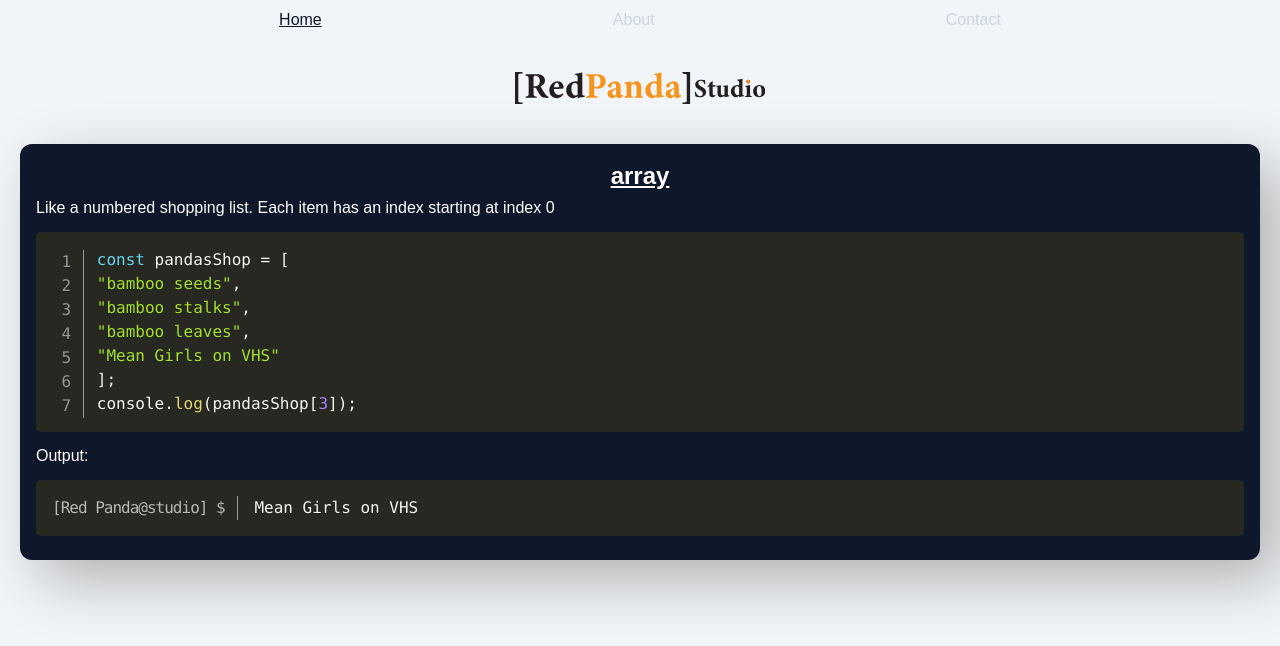
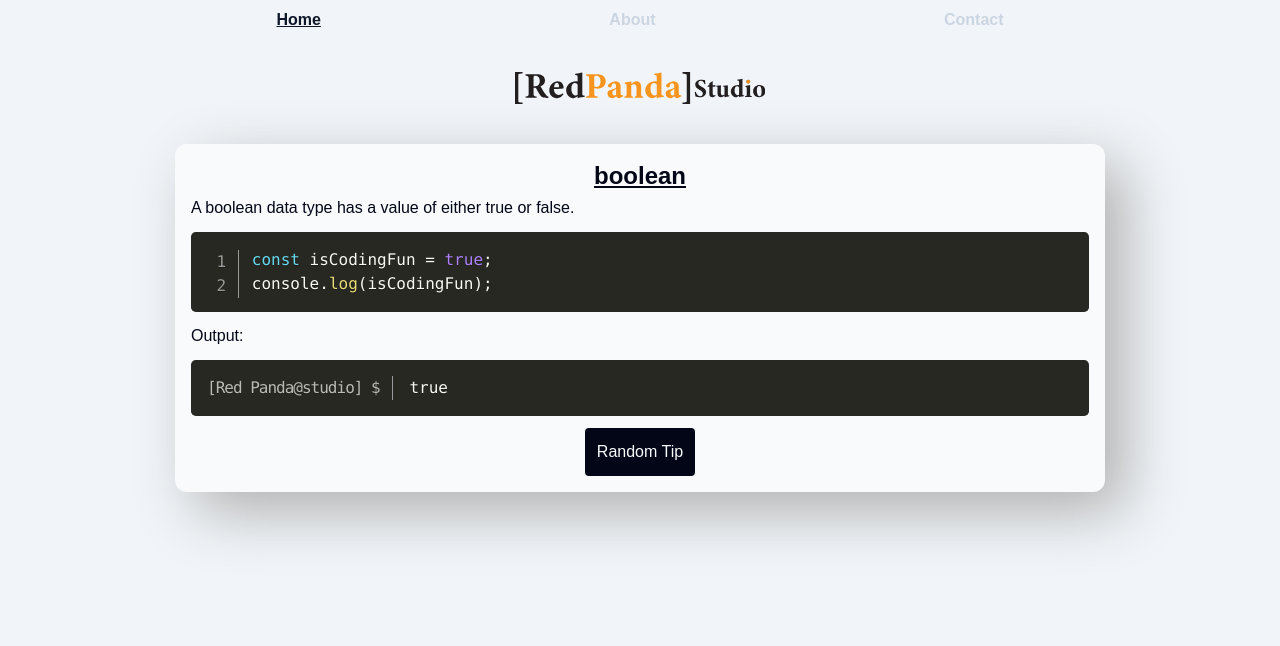
Before and after one commit to TimothyRedPanda/red-panda-portfolio, a Next.js app: page / in a window 1280 px wide. Shown: the top 646 px of the page. Built offline with nearby package versions, Linux system fonts and the light colour scheme; a web font is replaced by a local one.

Commit message:
Added a button to randomise the tip for users - so it is not just on refresh

```diff
--- a/src/app/components/Navbar.tsx
+++ b/src/app/components/Navbar.tsx
@@ -30,7 +30,7 @@ export default function Navbar() {
 	return (
 		<nav
 			id="header"
-			className="flex h-fit w-full flex-col gap-5 justify-evenly p-2 text-center md:flex-row place-content-center"
+			className="flex h-fit w-full font-bold flex-col gap-5 justify-evenly p-2 text-center md:flex-row place-content-center"
 		>
 			{aTags}
 		</nav>
--- a/src/app/components/QuestionsLogic.tsx
+++ b/src/app/components/QuestionsLogic.tsx
@@ -1,34 +1,42 @@
+"use client";
 import questions from "../data/questions";
 import PrismLoader from "./PrismLoader";
+import { useState } from "react";
 
-function getRandomQuestion() {
-	return questions[Math.floor(Math.random() * questions.length)];
-}
+export default function Questions(props: { numb: number }) {
+	const alternateClass = (index: number) =>
+		questions.length === 1
+			? "bg-blue-400"
+			: index % 2 === 0
+				? "bg-blue-400 lg:translate-x-1/2 translate-x-0"
+				: "bg-amber-500 lg:translate-x-[-50%] translate-x-0";
 
-export default function Questions() {
-	const question = getRandomQuestion();
+	const [index, setIndex] = useState(props.numb);
 
-	if (!question) {
-		return <h2>Coming Soon</h2>;
+	if (questions[index] === undefined) {
+		return (
+			<h1 className="place-self-center text-3xl">
+				Welcome (Refresh for random tip)
+			</h1>
+		);
 	}
 
-	const { title, description, example, output } = question;
-
-	return (
+	const { title, description, example, output } = questions[index];
+	return questions.length > 0 ? (
 		<section
-			className="flex flex-col gap-1 p-4 rounded-xl shadow-questionShadow w-full text-white bg-slate-900"
+			className="flex flex-col text-1xl gap-1 p-4 rounded-xl shadow-questionShadow w-full md:w-3/4 place-self-center text-slate-950 bg-slate-50"
 			key={title}
 		>
 			<h2 className="text-center underline font-bold text-2xl">{title}</h2>
 			<p>{description}</p>
-			<pre className="code line-numbers bg-slate-900 text-slate-50 p-2 text-xs md:text-base rounded-md">
+			<pre className="code line-numbers p-2 text-xs md:text-base rounded-md">
 				<code className="language-js">{example}</code>
 			</pre>
 			<p className={output ? "" : "hidden"}>Output:</p>
 			<pre
 				className={
 					output
-						? "command-line language-command-line bg-slate-900 text-slate-50 p-2 text-xs md:text-base rounded-md"
+						? "command-line language-command-line p-2 text-xs md:text-base rounded-md"
 						: "hidden"
 				}
 				data-user="Red Panda"
@@ -37,6 +45,17 @@ export default function Questions() {
 				<code>{output}</code>
 			</pre>
 			<PrismLoader />
+			<button
+				className="bg-slate-950 text-slate-50 p-3 w-fit place-self-center rounded"
+				onClick={() => {
+					setIndex(Math.floor(Math.random() * questions.length));
+				}}
+				type="button"
+			>
+				Random Tip
+			</button>
 		</section>
+	) : (
+		<h1>Coming Soon</h1>
 	);
 }
--- a/src/app/data/questions.ts
+++ b/src/app/data/questions.ts
@@ -1,69 +1,72 @@
-type questions_t = {
+type Question = {
 	title: string;
 	description: string;
+	// Use backticks for code examples as they support multi-line strings
 	example: string;
 	output?: string;
-}[];
+};
 
-const questions: questions_t = [
+const questions: Question[] = [
 	{
 		title: "const",
-		description: "A const or constant - cannot have its value be reassigned.",
-		example: 'const party = "like it\'s 1999";\nconsole.log(party);',
+		description:
+			"A constant variable (const) cannot be reassigned after initialization.",
+		example: `const party = "like it's 1999";
+console.log(party);`,
 		output: "like it's 1999",
 	},
 	{
 		title: "let",
-		description: "A let can have its value reassigned.",
-		example:
-			'let coding = "fun!";\ncoding = "Depends on your definition...";\nconsole.log(coding);',
+		description: "A variable declared with let can have its value reassigned.",
+		example: `let coding = "fun!";
+coding = "Depends on your definition...";
+console.log(coding);`,
 		output: "Depends on your definition...",
 	},
 	{
 		title: "boolean",
-		description:
-			"A boolean is a data type that has a value of either true or false.",
-		example: "const isCodingFun = true;\nconsole.log(isCodingFun);",
+		description: "A boolean data type has a value of either true or false.",
+		example: `const isCodingFun = true;
+console.log(isCodingFun);`,
 		output: "true",
 	},
 	{
 		title: "number",
 		description:
-			"A number can either be a a interger (whole number) or a floating-point (number with decimal point).",
-		example:
-			"const age = 34;\nconst pi = 3.14;\nconsole.log(age);\nconsole.log(typeof age);\nconsole.log(pi);\nconsole.log(typeof pi);",
+			"The number data type can represent integers (whole numbers) or floating-point numbers (decimals).",
+		example: `const age = 34;
+const pi = 3.14;
+console.log(age);
+console.log(typeof age);
+console.log(pi);
+console.log(typeof pi);`,
 		output: "34\nnumber\n3.14\nnumber",
 	},
 	{
 		title: "string",
 		description:
-			"A string is a series of characters surrounded by either double or single quotes",
-		example:
-			'const name = "Timothy";\nconsole.log(name);\nconsole.log(typeof name);',
+			"A string is a sequence of characters enclosed in single or double quotes.",
+		example: `const name = "Timothy";
+console.log(name);
+console.log(typeof name);`,
 		output: "Timothy\nstring",
 	},
 	{
 		title: "object",
 		description:
-			"A digital filing cabinet with keys (labels) and values (files or data).",
-		example:
-			'const person =\n{\nname : "Timothy",\nage : 34\n};\nconsole.log(person.name);',
+			"An object is a collection of key-value pairs, similar to a digital filing cabinet.",
+		example: `const person = { name: "Timothy", age: 34 };
+console.log(person.name);`,
 		output: "Timothy",
 	},
 	{
 		title: "array",
 		description:
-			"Like a numbered shopping list. Each item has an index starting at index 0",
-		example:
-			'const pandasShop = [\n"bamboo seeds",\n"bamboo stalks",\n"bamboo leaves",\n"Mean Girls on VHS"\n];\nconsole.log(pandasShop[3]);',
+			"An array is an ordered list of items, where each item has an index starting from 0.",
+		example: `const pandasShop = [ "bamboo seeds", "bamboo stalks", "bamboo leaves", "Mean Girls on VHS" ];
+console.log(pandasShop[3]);`,
 		output: "Mean Girls on VHS",
 	},
-	{
-		title: "accessing and modifying array items",
-		description: "How to access and change individual items in your array.",
-		example:
-			'const meanGirlsChar = [\n"Gretchen",\n"Regina",\n"Karen",\n"Cady"\n];\nconsole.log(meanGirlsChar.length);\nconsole.log(meanGirlsChar[1]);\nmeanGirlsChar[2] = "Damien";\nconsole.log(meanGirlsChar);',
-		output: '4\nRegina\n["Gretchen", "Regina", "Damien", "Cody"]',
-	},
 ];
+
 export default questions;
--- a/src/app/page.tsx
+++ b/src/app/page.tsx
@@ -1,13 +1,17 @@
 import RedPandaStudio from "./components/RedPandaStudio";
 import QuestionsLogic from "./components/QuestionsLogic";
+import questions from "./data/questions";
 
 export default function Home() {
+	const randomNumb = Math.floor(Math.random() * questions.length);
 	return (
-		<main className="p-5 items-center gap-6 flex flex-col pt-0">
-			<span className="logo">
+		<main className="p-5 h-dvh gap-6 flex flex-col pt-0">
+			<span className="logo place-self-center scale-75 md:scale-100">
 				<RedPandaStudio />
 			</span>
-			<QuestionsLogic />
+			<span className="grid grid-flow-row grid-cols-1 gap-10">
+				<QuestionsLogic numb={randomNumb} />
+			</span>
 		</main>
 	);
 }
```
Also changed, not shown: 1 other file (tests, documents, lock files or other folders).
